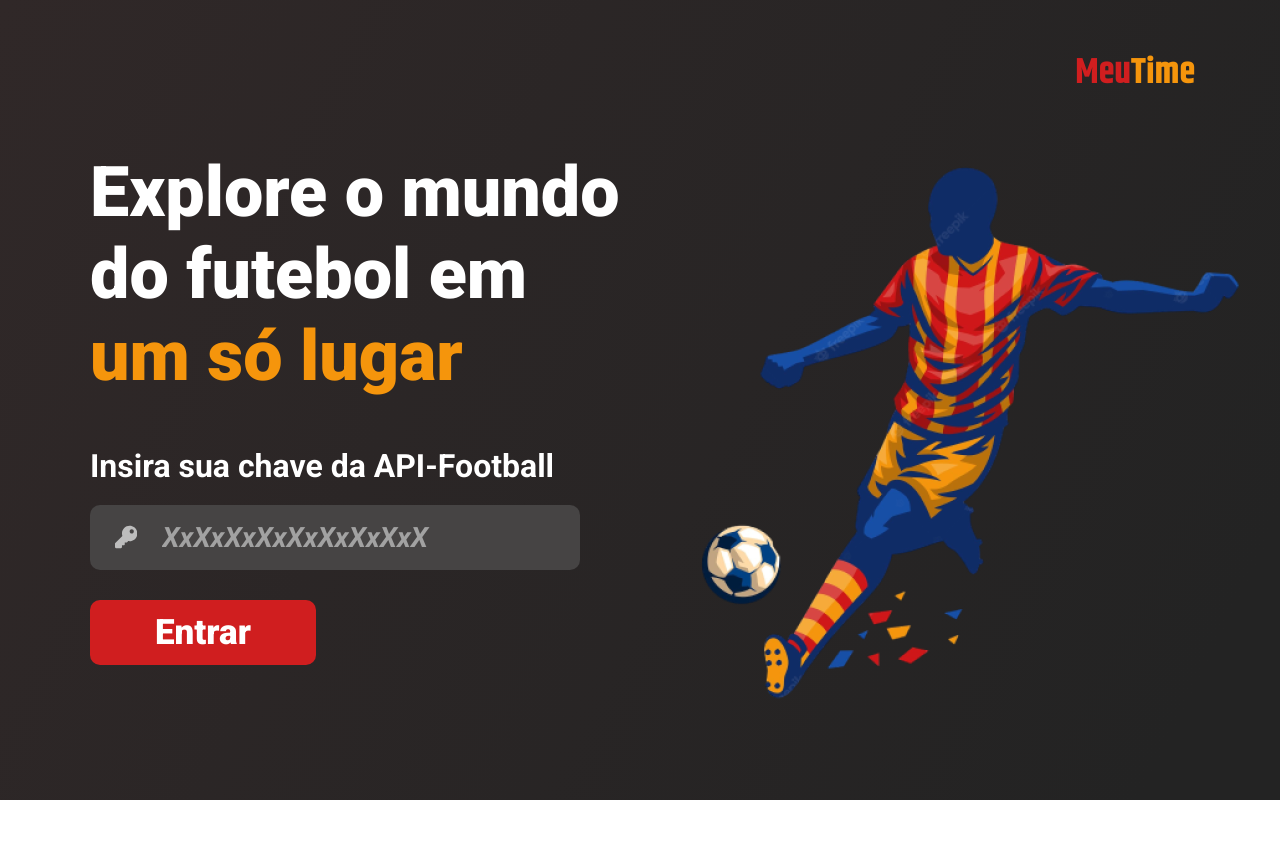
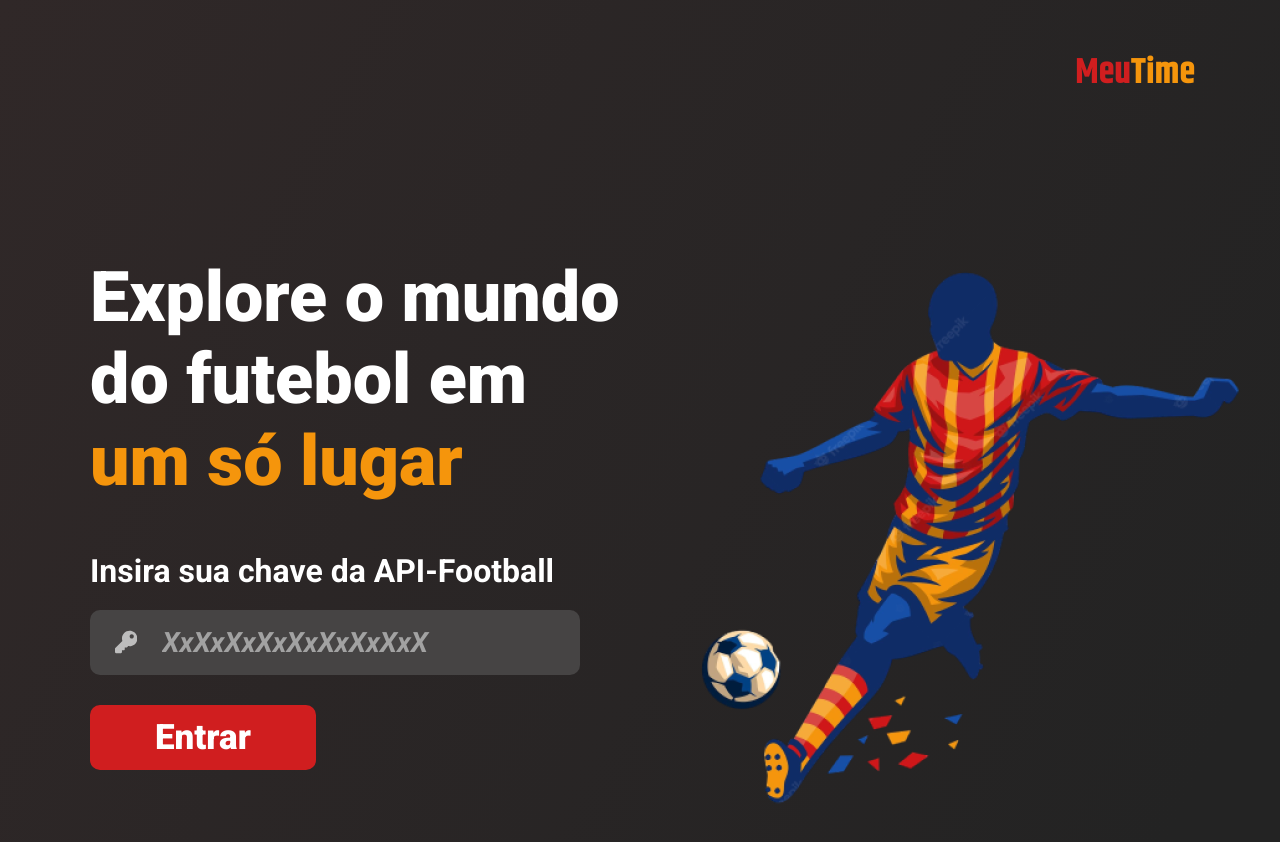
Before and after one commit to lucas-alm-ps/meu-time, a React (Vite) app: page / in a window 1280 px wide. Shown: the top 842 px of the page. Before the commit the page ends 800 px from the top, so only its background shows below. Built offline with nearby package versions, Linux system fonts and the light colour scheme.

Commit message:
feat: page css rules

```diff
--- a/src/components/CardShower.tsx
+++ b/src/components/CardShower.tsx
@@ -15,6 +15,7 @@ export default function CardShower({ title, children }: CardShowerProps) {
 }
 
 const StyledBox = styled.div`
+	width: fit-content;
 	display: flex;
 	flex-direction: column;
 	align-items: center;
--- a/src/pages/main-page/MainPage.tsx
+++ b/src/pages/main-page/MainPage.tsx
@@ -17,4 +17,5 @@ const Page = styled(StyledPage)`
 	height: 100vh;
 	flex-direction: column;
 	padding: 45px 85px 0 85px;
+	margin-top: 105px;
 `;
--- a/src/pages/result-page/ResultPage.tsx
+++ b/src/pages/result-page/ResultPage.tsx
@@ -23,6 +23,7 @@ export default function ResultPage() {
 }
 
 const Page = styled.div`
+	width: 100%;
 	align-items: start;
 	flex-direction: column;
 `;
```
